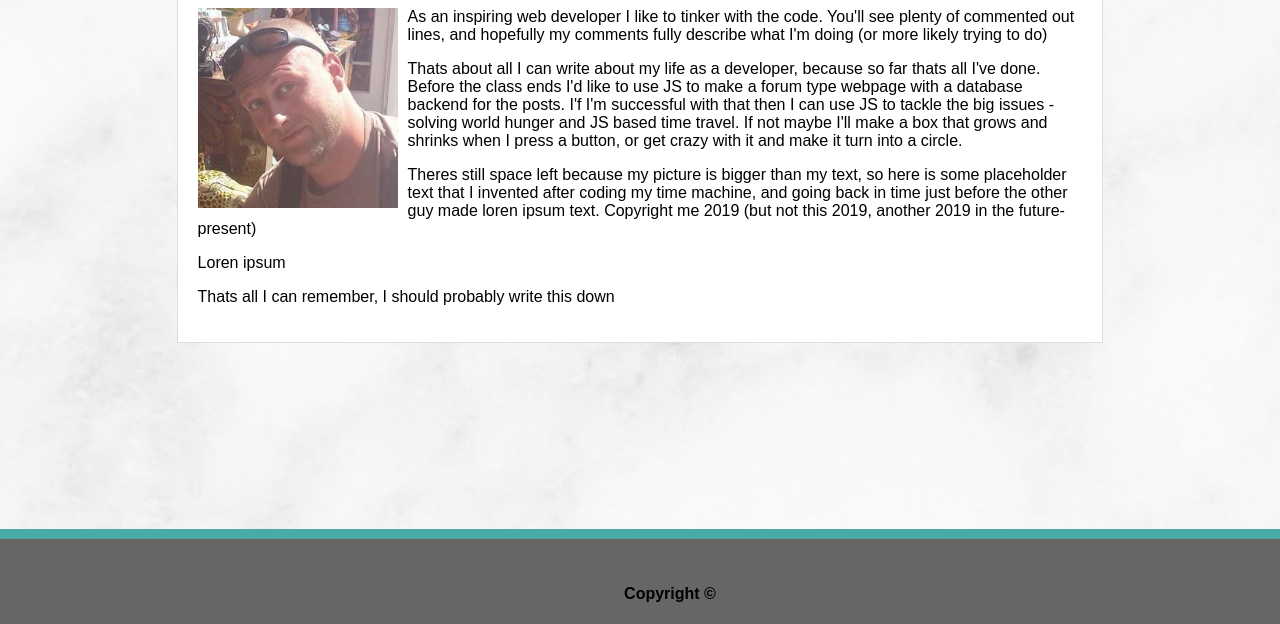
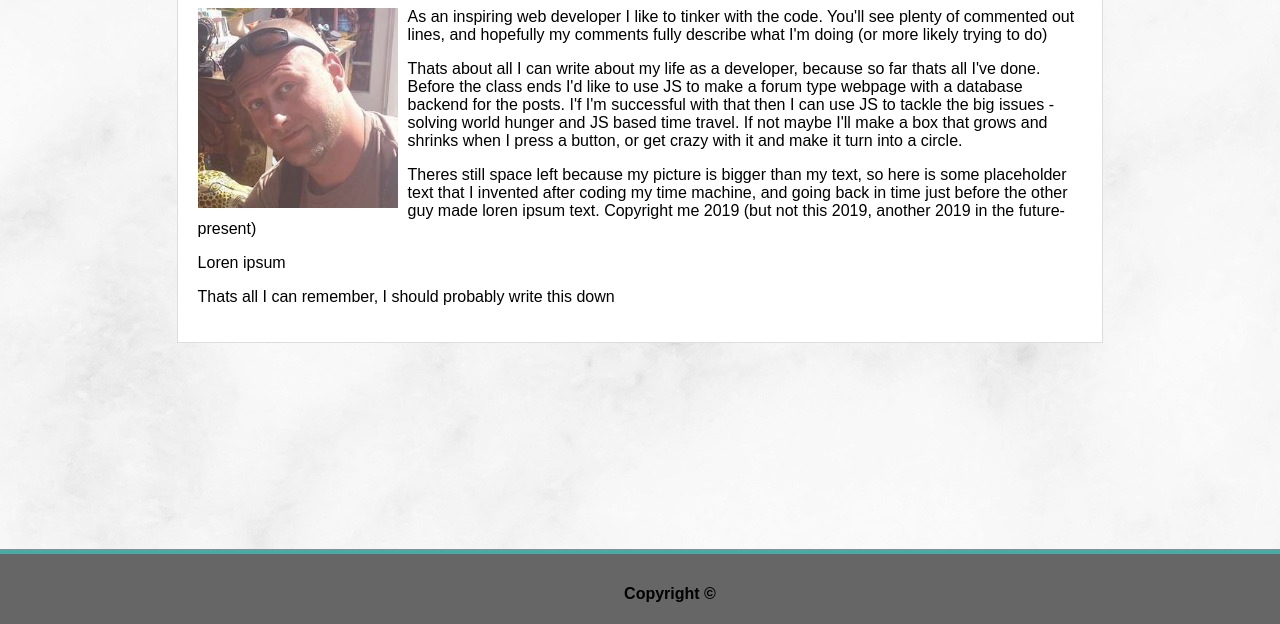
Before and after one commit to eschwelgin/responsive-portfolio, a plain HTML site: page index.html in a window 1280 px wide. Shown: the part 176-800 px from the top of the page. Drawn offline with Linux system fonts and the light colour scheme.

Commit message:
Update style.css
updated footer

```diff
--- a/assets/css/style.css
+++ b/assets/css/style.css
@@ -113,9 +113,9 @@ a + a {
 /* style footer */
 footer {
     background-color: #666666;
-    border-top: 10px solid #4aaaa5;
+    border-top: 5px solid #4aaaa5;
     text-align: center;
-    padding: 30px 30px 5px 30px;
+    padding: 15px 30px 5px 30px;
     font-weight: 700;
     position: fixed;
     bottom: 0;
```
